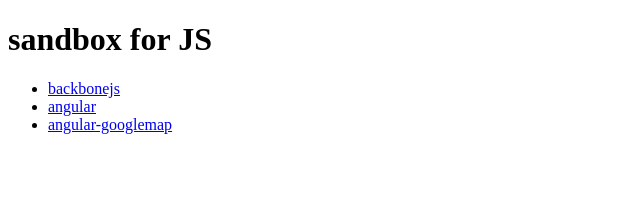
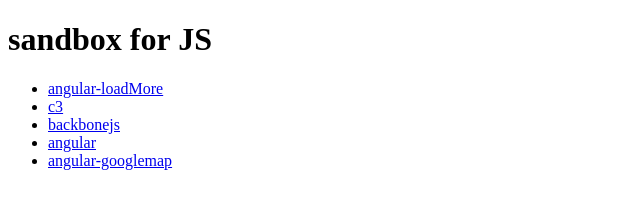
Before and after one commit to funnythingz/mv-_demo, a plain HTML site: page index.html in a window 1280 px wide. Shown: the whole page, without its empty margins (0-640 px from the left). Drawn offline with Linux system fonts and the light colour scheme.

Commit message:
Fixed index

```diff
--- a/index.html
+++ b/index.html
@@ -3,9 +3,11 @@
   <h1>sandbox for JS</h1>
 
   <ul>
-    <li><a href="http://www.funnythingz.com/sandbox-js/backbone/example/">backbonejs</a></li>
-    <li><a href="http://www.funnythingz.com/sandbox-js/angular/">angular</a></li>
-    <li><a href="http://www.funnythingz.com/sandbox-js/angular-googlemap/">angular-googlemap</a></li>
+    <li><a href="./angular-loadMore/">angular-loadMore</a></li>
+    <li><a href="./c3/">c3</a></li>
+    <li><a href="./backbone/example/">backbonejs</a></li>
+    <li><a href="./angular/">angular</a></li>
+    <li><a href="./angular-googlemap/">angular-googlemap</a></li>
   </ul>
 
 </body></html>
```
